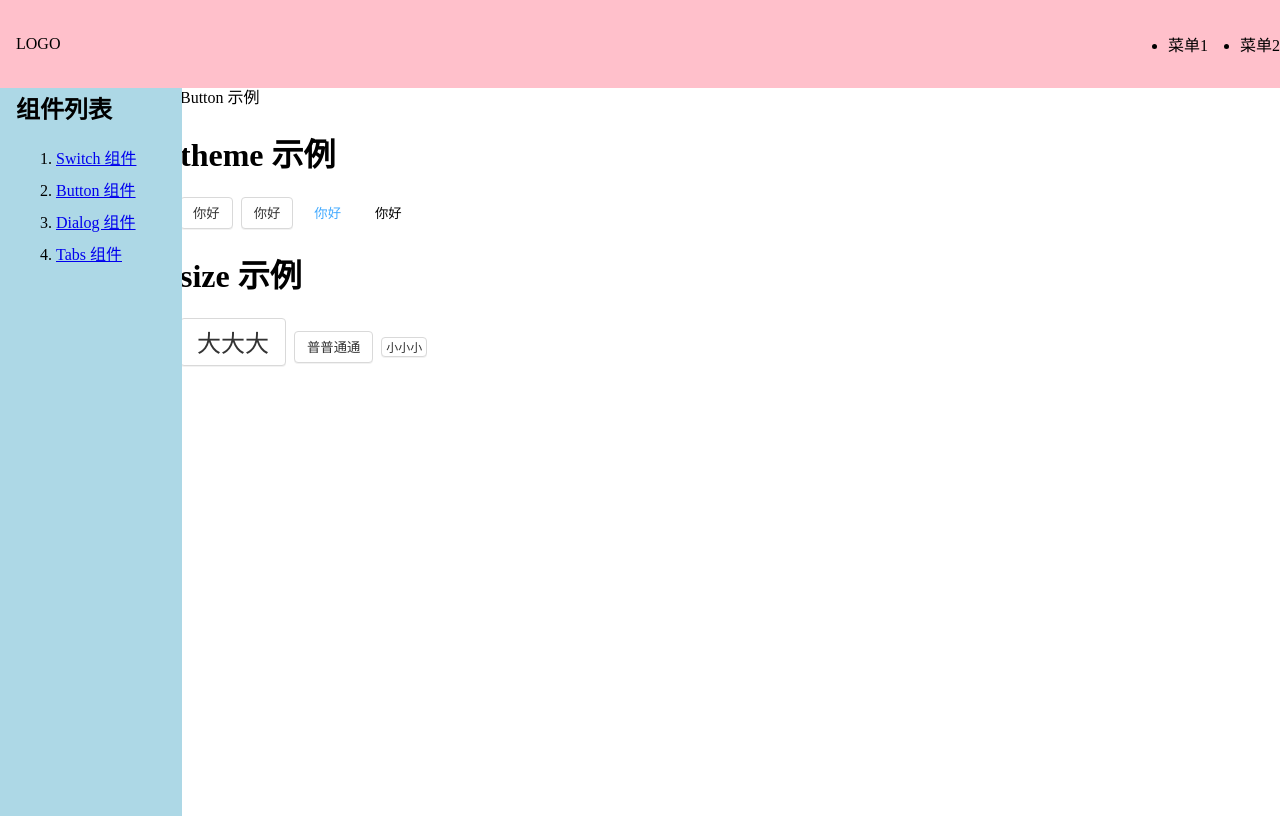
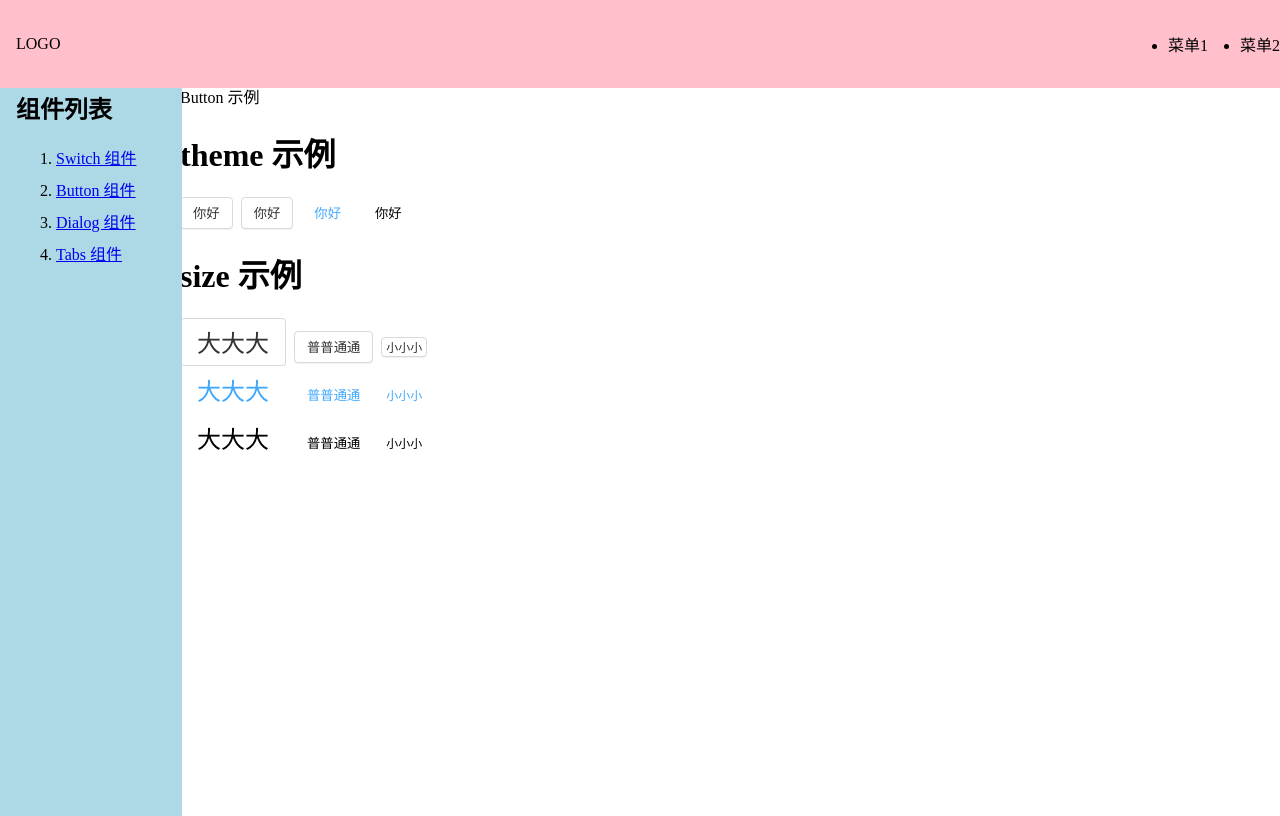
Before and after one commit to HugoAtGithub/titi-for-vue3, a Vue app: page /#/doc/button in a window 1280 px wide. Built offline with nearby package versions, Linux system fonts and the light colour scheme.

Commit message:
size css 2

```diff
--- a/src/components/ButtonDemo.vue
+++ b/src/components/ButtonDemo.vue
@@ -9,11 +9,22 @@
   </div>
   <h1>size 示例</h1>
   <div>
-    <Button size="big">大大大</Button>
-    <Button>普普通通</Button>
-    <Button size="small">小小小</Button>
+    <div>
+      <Button size="big">大大大</Button>
+      <Button>普普通通</Button>
+      <Button size="small">小小小</Button>
+    </div>
+    <div>
+      <Button theme="link" size="big">大大大</Button>
+      <Button theme="link">普普通通</Button>
+      <Button theme="link" size="small">小小小</Button>
+    </div>
+    <div>
+      <Button theme="text" size="big">大大大</Button>
+      <Button theme="text">普普通通</Button>
+      <Button theme="text" size="small">小小小</Button>
+    </div>
   </div>
-
 </template>
 <script lang="ts">
 import Button from '../lib/Button.vue'
--- a/src/lib/Button.vue
+++ b/src/lib/Button.vue
@@ -88,7 +88,6 @@
     }
   }
 
-  &.titi-theme-button {
   &.titi-size-big {
     font-size: 24px;
     height: 48px;
@@ -101,5 +100,4 @@
     padding: 0 4px;
   }
 }
-}
 </style>
```
Lines whose indentation alone changed are shown as unchanged.
